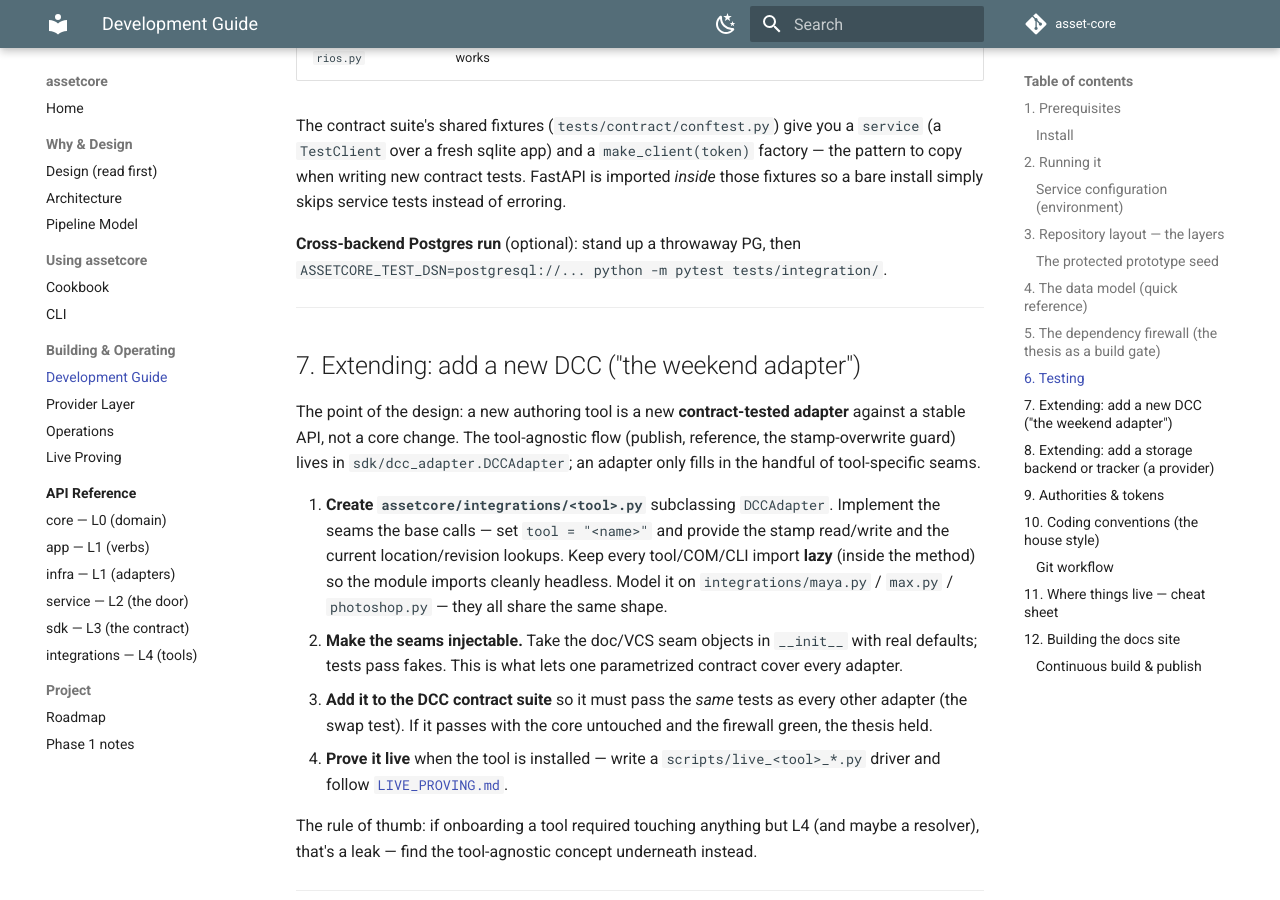
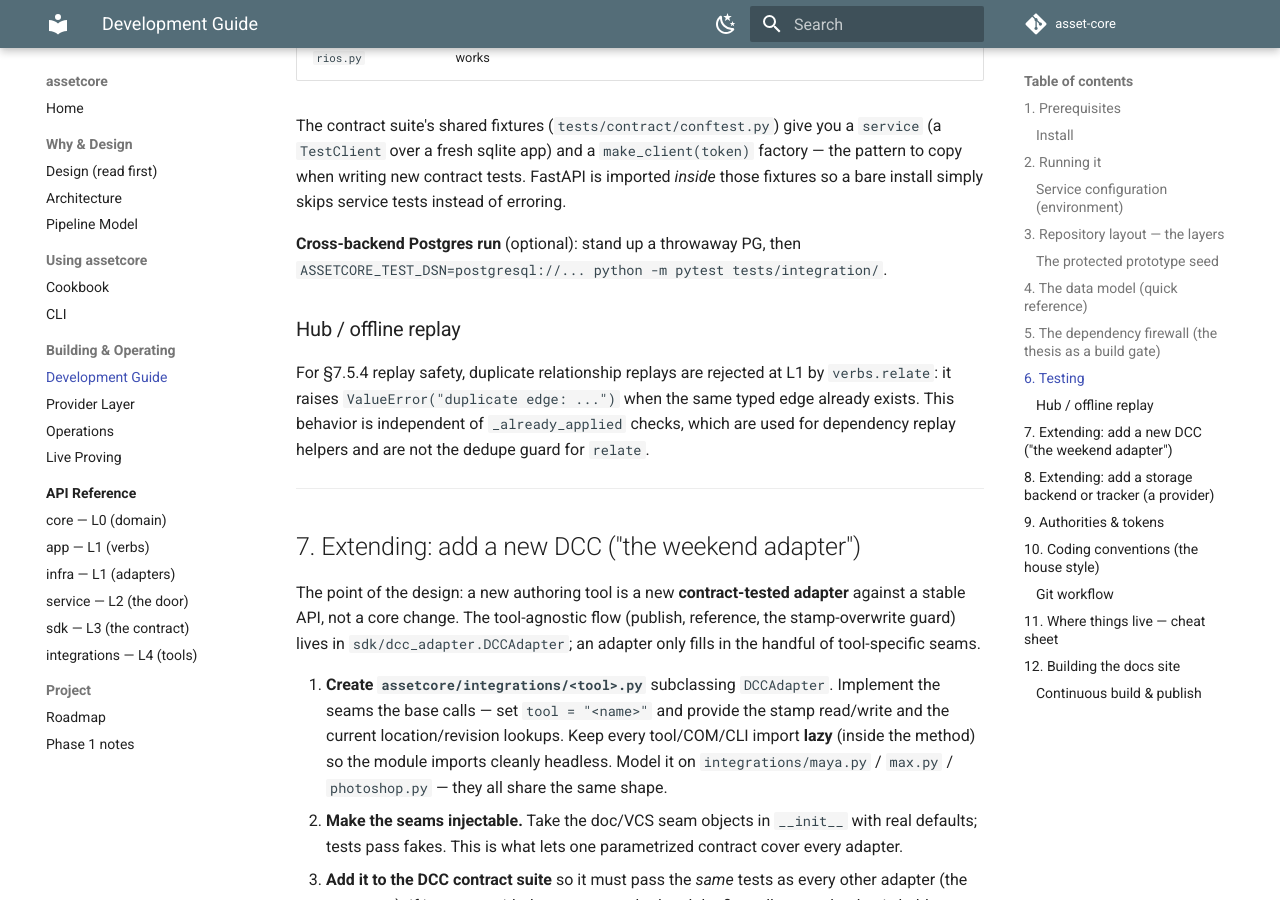
Before and after one commit to aaronbcarlisle/asset-core, an MkDocs documentation site: the page built from docs/DEVELOPMENT.md, in a window 1280 px wide and 900 px high, scrolled down 6067 px. Built offline with MkDocs 1.6.1 and Material for MkDocs 9.7.7, drawn with Linux system fonts in a browser that asks for light colours; comment, search, counter and statistics services are not loaded.

Commit message:
fix(service): document relate replay dedupe and encapsulate declare idempotency

```diff
--- a/docs/DEVELOPMENT.md
+++ b/docs/DEVELOPMENT.md
@@ -246,6 +246,14 @@ erroring.
 **Cross-backend Postgres run** (optional): stand up a throwaway PG, then
 `ASSETCORE_TEST_DSN=postgresql://... python -m pytest tests/integration/`.
 
+### Hub / offline replay
+
+For §7.5.4 replay safety, duplicate relationship replays are rejected at L1 by
+`verbs.relate`: it raises `ValueError("duplicate edge: ...")` when the same typed
+edge already exists. This behavior is independent of `_already_applied` checks,
+which are used for dependency replay helpers and are not the dedupe guard for
+`relate`.
+
 ---
 
 ## 7. Extending: add a new DCC ("the weekend adapter")
```
Also changed, not shown: .superpowers/sdd/task-0-report.md (added, +17 -0 lines), 3 other files.
